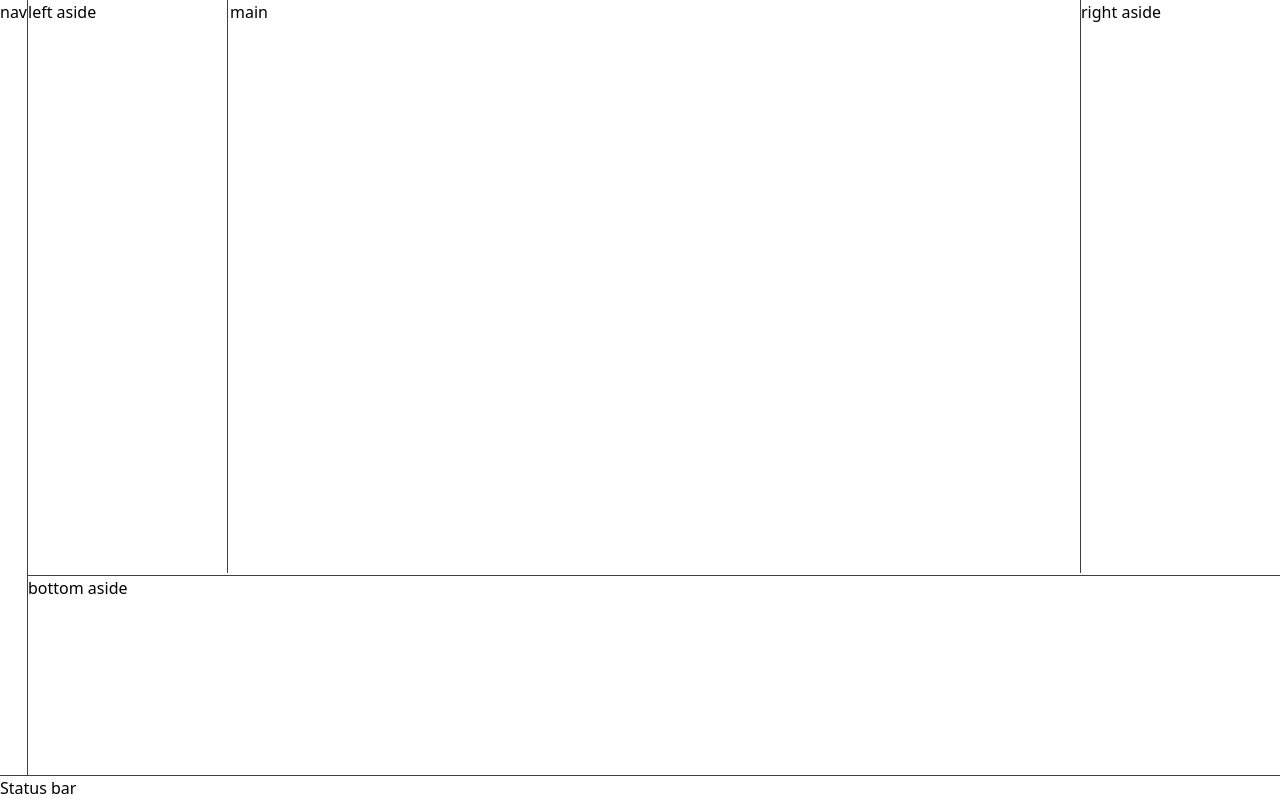
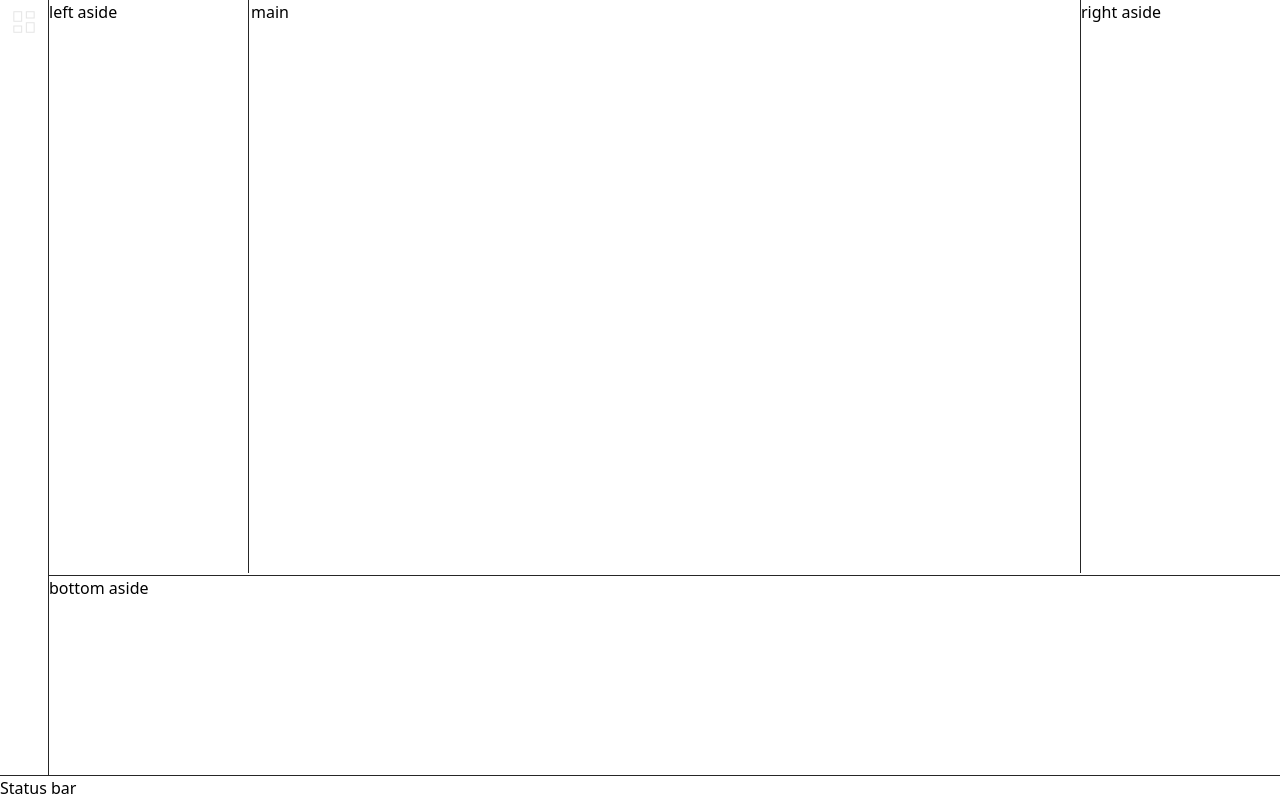
Before and after one commit to rucub100/devwebpen, a React (Vite) app: page / in a window 1280 px wide. Built offline with nearby package versions, Linux system fonts and the light colour scheme.

Commit message:
feat(navigation): add Navigation component with IconButton integration
#7

```diff
--- /dev/null
+++ b/src/components/Navigation.tsx
@@ -0,0 +1,11 @@
+import IconButton from "./common/IconButton";
+
+export default function Navigation() {
+  return (
+    <div className="flex flex-col">
+      <IconButton icon="dashboard" />
+      {/* <IconButton icon="traffic" />
+      <IconButton icon="api" /> */}
+    </div>
+  );
+}
--- /dev/null
+++ b/src/components/common/Icon.tsx
@@ -0,0 +1,37 @@
+type IconString = "dashboard" | "traffic" | "api";
+
+/**
+ * https://fonts.google.com/icons
+ * https://www.apache.org/licenses/LICENSE-2.0.html
+ * weight: 200
+ * style: sharp
+ * grade: 0
+ * size: 48px
+ */
+const IconData: Record<IconString, string> = {
+  dashboard:
+    "M535.38-586.15V-800H800v213.85H535.38ZM160-484.62V-800h264.62v315.38H160ZM535.38-160v-315.38H800V-160H535.38ZM160-160v-213.85h264.62V-160H160Zm30.77-355.38h203.08v-253.85H190.77v253.85Zm375.38 324.61h203.08v-253.85H566.15v253.85Zm0-426.15h203.08v-152.31H566.15v152.31ZM190.77-190.77h203.08v-152.31H190.77v152.31Zm203.08-324.61Zm172.3-101.54Zm0 172.3Zm-172.3 101.54Z",
+  traffic:
+    "M477.51-252.46q18.03 0 30.8-12.59t12.77-31q0-18.41-12.59-31.18T477.87-340q-18.02 0-30.79 12.59t-12.77 31q0 18.41 12.59 31.18t30.61 12.77Zm0-184.16q18.03 0 30.8-12.59t12.77-30.61q0-18.03-12.59-30.8-12.59-12.76-30.62-12.76-18.02 0-30.79 12.59t-12.77 30.61q0 18.03 12.59 30.8 12.59 12.76 30.61 12.76Zm0-183.38q18.03 0 30.8-12.59t12.77-31q0-18.41-12.59-31.18t-30.62-12.77q-18.02 0-30.79 12.59t-12.77 31q0 18.41 12.59 31.18T477.51-620ZM315.77-160v-107.15q-38.69-7.16-56.85-29.77-18.15-22.62-18.15-47.77h75v-109.23q-38.69-7.93-56.85-30.96-18.15-23.04-18.15-47.58h75V-641q-38.69-7.15-56.85-30.08-18.15-22.92-18.15-47.46h75V-800h324.61v81.46h78.85q0 24.54-20.46 47.46-20.46 22.93-58.39 30.08v108.54h78.85q0 24.54-20.46 47.58-20.46 23.03-58.39 30.96v109.23h78.85q0 25.15-20.46 47.77-20.46 22.61-58.39 29.77V-160H315.77Zm30.77-30.77h263.08v-578.46H346.54v578.46Zm0 0v-578.46 578.46Z",
+  api: "M480-388.85 388.85-480 480-571.92 571.92-480 480-388.85Zm-85-247.84-59.92-59.93L480-841.54l144.92 144.92L565-636.69l-85-85-85 85ZM263.38-335.08 118.46-480l144.92-144.92L323.31-565l-85 85 85 85-59.93 59.92Zm433.24 0L636.69-395l85-85-85-85 59.93-59.92L841.54-480 696.62-335.08ZM480-118.46 335.08-263.38 395-323.31l85 85 85-85 59.92 59.93L480-118.46Z",
+};
+
+export interface IconProps {
+  icon: IconString;
+  size?: string;
+  className?: string;
+}
+
+export default function Icon({ icon, size = "32px", className }: IconProps) {
+  return (
+    <svg
+      xmlns="http://www.w3.org/2000/svg"
+      viewBox="0 -960 960 960"
+      width={size}
+      fill="currentColor"
+      className={`${className} aspect-square`}
+    >
+      <path d={IconData[icon]} />
+    </svg>
+  );
+}
--- /dev/null
+++ b/src/components/common/IconButton.tsx
@@ -0,0 +1,22 @@
+import Icon, { IconProps } from "./Icon";
+
+interface IconButtonProps {
+  icon: IconProps["icon"];
+  onClick?: React.MouseEventHandler;
+  className?: string;
+}
+
+export default function IconButton({
+  icon,
+  onClick,
+  className,
+}: IconButtonProps) {
+  return (
+    <button
+      onClick={onClick}
+      className={`text-neutral-400 hover:text-neutral-200 outline-none px-2 py-1.5 ${className}`}
+    >
+      <Icon icon={icon} />
+    </button>
+  );
+}
--- a/src/components/layout/RootLayout.tsx
+++ b/src/components/layout/RootLayout.tsx
@@ -1,5 +1,6 @@
 import { useCallback, useRef, useState } from "react";
 import styles from "./RootLayout.module.css";
+import Navigation from "../Navigation";
 
 export default function RootLayout() {
   const leftAsideRef = useRef<HTMLDivElement>(null);
@@ -144,12 +145,12 @@ export default function RootLayout() {
     <div
       className={`${styles.rootLayout} scroll-smooth antialiased select-none dark:bg-neutral-900 dark:text-neutral-200`}
     >
-      <nav className={`${styles.navAside} border-r border-neutral-700`}>
-        nav
+      <nav className={`${styles.navAside} border-r border-neutral-800`}>
+        <Navigation></Navigation>
       </nav>
       <header
         ref={leftAsideRef}
-        className={`${styles.leftAside} border-r border-neutral-700 min-w-max max-w-full`}
+        className={`${styles.leftAside} border-r border-neutral-800 min-w-max max-w-full`}
         style={{ width: leftAsideWidth }}
       >
         left aside
@@ -169,7 +170,7 @@ export default function RootLayout() {
       ></div>
       <aside
         ref={rightAsideRef}
-        className={`${styles.rightAside} border-l border-neutral-700 min-w-max max-w-full`}
+        className={`${styles.rightAside} border-l border-neutral-800 min-w-max max-w-full`}
         style={{ width: rightAsideWidth }}
       >
         right aside
@@ -182,12 +183,12 @@ export default function RootLayout() {
       ></div>
       <aside
         ref={bottomAsideRef}
-        className={`${styles.bottomAside} border-t border-neutral-700 min-h-max max-h-full`}
+        className={`${styles.bottomAside} border-t border-neutral-800 min-h-max max-h-full`}
         style={{ height: bottomAsideHeight }}
       >
         bottom aside
       </aside>
-      <footer className={`${styles.footer} border-t border-neutral-700`}>
+      <footer className={`${styles.footer} border-t border-neutral-800`}>
         Status bar
       </footer>
     </div>
```
